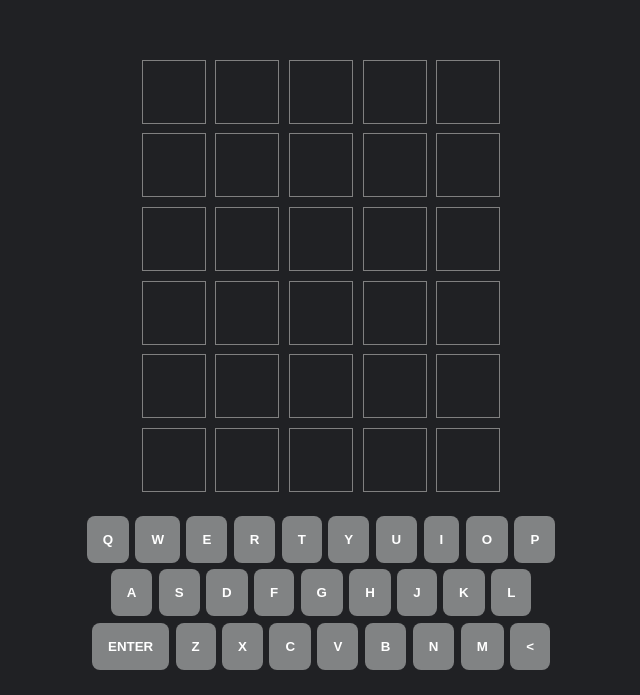
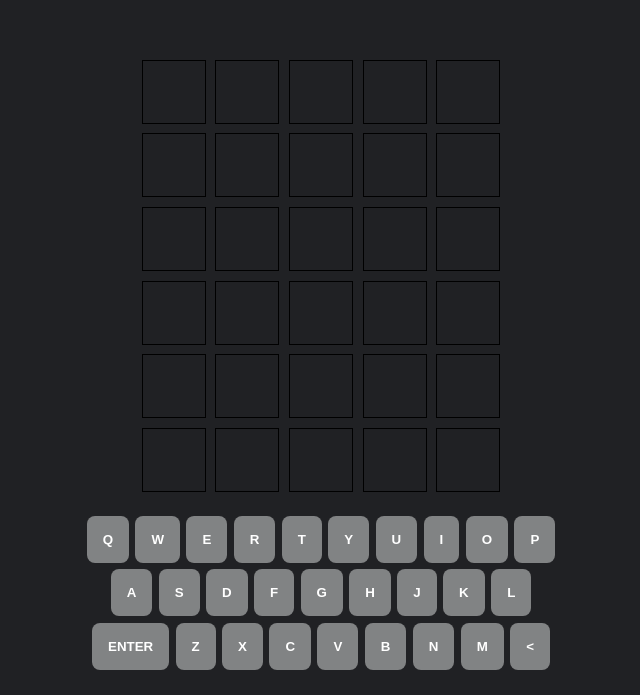
Before and after one commit to woobottle/wordle-challenge, a React (Create React App) app: page / in a window 1280 px wide. Shown: the part 105-800 px from the top of the page, without its empty margins (319-959 px from the left). Built offline with nearby package versions, Linux system fonts and the light colour scheme.

Commit message:
fix: edit background color logic

```diff
--- a/src/components/GameBoard.tsx
+++ b/src/components/GameBoard.tsx
@@ -8,12 +8,17 @@ interface Props {
   wordsEvaulated: Array<string[]>;
 }
 
-const GameBoard = ({ words, rowIndex, currentInput, wordsEvaulated }: Props) => {
+const GameBoard = ({
+  words,
+  rowIndex,
+  currentInput,
+  wordsEvaulated
+}: Props) => {
   return (
     <GameBoardWrapper>
       {words.map((word, wordIndex) => {
         let contents = word.split('');
-        const contentsValidate = wordsEvaulated[rowIndex]
+        const contentsValidate = wordsEvaulated[wordIndex]
         if (wordIndex === rowIndex) {
           contents = currentInput;
         }
--- a/src/components/GameRow.tsx
+++ b/src/components/GameRow.tsx
@@ -7,11 +7,10 @@ interface Props {
 }
 
 const GameRow = ({ contents, contentsValidate }: Props) => {
-  console.log(!contents)
   return (
     <Row>
       {contents.length !== 0
-        ? contents.map((column, columnIndex) => <Column className="box" data-state={contentsValidate[columnIndex]}>{column}</Column>)
+        ? contents.map((column, columnIndex) => <Column className="box" status={contentsValidate[columnIndex]} data-state={contentsValidate[columnIndex]}>{column}</Column>)
         : Array.from({ length: 5 }).map((_column, _index) => <Column />)
       }
     </Row>
@@ -24,18 +23,18 @@ const Row = styled.div`
 `
 
 const Column = styled.div<{ status?: string }>`
-  border: 0.1rem solid black;
-  border-color: gray;
+  width: 4rem;
+  height: 4rem;
   margin: 0.3rem;
+  font-size: 2rem;
+  font-weight: bold;
+  line-height: 4rem;
   text-align: center;
   box-sizing: border-box;
-  width: 4rem;
-  height: 4rem;
-  line-height: 4rem;
-  font-size: 2rem;
-  font-weight: bold;
+  border-color: lightgray;
   text-transform: uppercase;
-  background-color: ${(props) => getBackgroundColor(props.status)};
+  border: 0.1rem solid black;
+  background-color: ${({ status }) => getBackgroundColor({ status })};
 `
 
 export default GameRow;
--- a/src/components/KeyBoard.tsx
+++ b/src/components/KeyBoard.tsx
@@ -42,7 +42,6 @@ const KeyBoard = ({
 
   const keyBoardMapper = useMemo(() => {
     const flattenWords = words.join('').split('')
-
     flattenWords.forEach((char, index) => {
       if (char === '') return
       const value = wordsEvaulated[~~(index / WORD_LENGTH)][index % WORD_LENGTH];
@@ -61,7 +60,7 @@ const KeyBoard = ({
     if(words.includes(word)) return true;
     return false;
   }
-  const checkWordLength = (word: string, wordLength: number) => {
+  const isValidLength = (word: string, wordLength: number) => {
     if (word.length !== wordLength) return false;
     return true;
   };
@@ -76,7 +75,7 @@ const KeyBoard = ({
 
     if (buttonValue === 'enter') {
       const word = currentInput.join("");
-      if (!checkWordLength(word, WORD_LENGTH)) {
+      if (!isValidLength(word, WORD_LENGTH)) {
         addMessage({ id: Date.now(), message: '단어 길이가 잘못되었습니다.'})
         return;
       }
@@ -147,14 +146,13 @@ const KeyRow = styled.div`
 `
 
 const KeyButton = styled.button<{ status?: string }>`
-  color: white;
-  background-color: #818384;
+  border: unset;
   padding: 1rem;
   margin: 0.2rem;
+  color: white;
+  cursor: pointer;
   font-weight: bold;
+  border-radius: 0.5rem;
   text-transform: uppercase;
-  cursor: pointer;
-  border-radius: 0.5rem;
-  border: unset;
-  background-color: ${({status}) => getBackgroundColor(status)};
+  background-color: ${({ status }) => getBackgroundColor({ status, initial: "#818384"})};
 `
--- a/src/components/ResultModal.tsx
+++ b/src/components/ResultModal.tsx
@@ -13,7 +13,8 @@ interface Props {
 
 const ResultModal = ({ answer }: Props) => {
   const [open, setOpen] = useState<boolean>(true)
-  const clickHandler = () => setOpen(!open);
+  console.log(answer)
+  const clickHandler = () => setOpen(op => !op);
 
   return (
     <div>result<button onClick={clickHandler}>x</button></div>
--- a/src/hooks/useTheme.ts
+++ b/src/hooks/useTheme.ts
@@ -3,7 +3,6 @@ import { useContext } from "react"
 
 const useTheme = () => {
   const { currentTheme, setTheme } = useContext(ThemeContext)
-  console.log(currentTheme, setTheme)
 
   const toggleTheme = () => {
     if (currentTheme === 'light') {
--- a/src/index.tsx
+++ b/src/index.tsx
@@ -12,7 +12,4 @@ root.render(
   </React.StrictMode>
 );
 
-// If you want to start measuring performance in your app, pass a function
-// to log results (for example: reportWebVitals(console.log))
-// or send to an analytics endpoint. Learn more: https://bit.ly/CRA-vitals
 reportWebVitals();
--- a/src/utils/index.ts
+++ b/src/utils/index.ts
@@ -1,9 +1,9 @@
 import { BOARD_INPUT_STATUS, GAME_STATUS, ROW_LENGTH } from "../constants";
 import { GameState } from "../hooks/useGame";
 
-export const getBackgroundColor = (status: string | undefined) => {
-  if (status === undefined) return "";
-  if (status === "absent") return "#3a3a3c";
+export const getBackgroundColor = ({status, initial} : { status: string | undefined, initial?: string }) => {
+  if (status === "yet" || status === undefined) return initial;
+  if (status === "absent") return "#818384";
   if (status === "mismatch") return "#b59f3b";
   return "#538d4e";
 };
```
